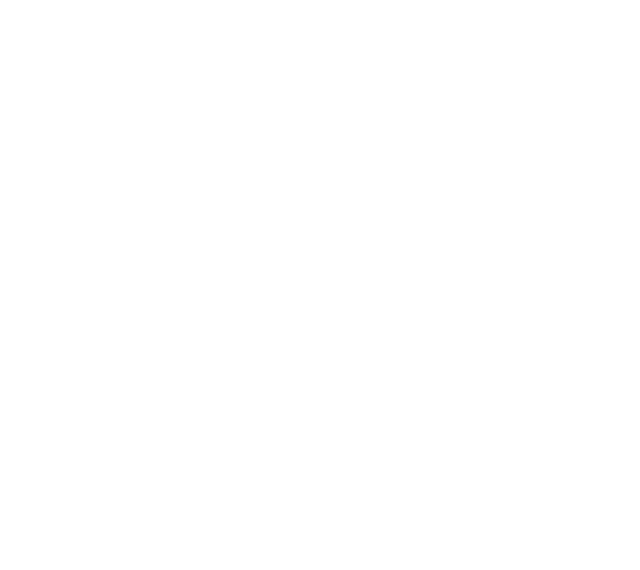
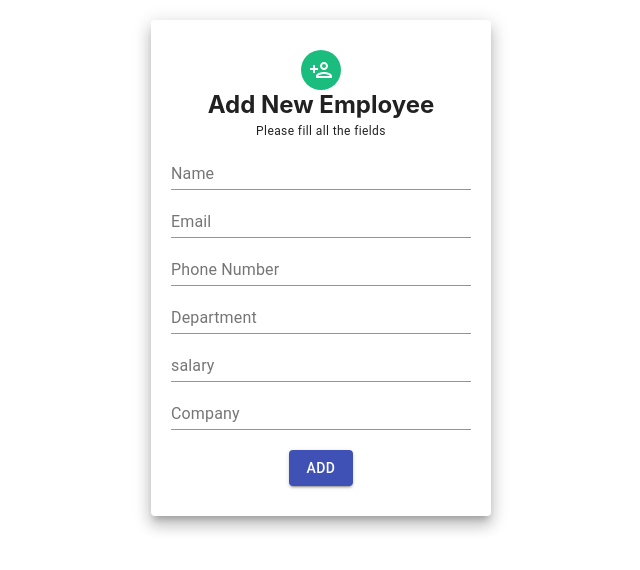
Before and after one commit to RakeshSR10/EmployeePayroll-FrontEnd-ReactJS, a React (Create React App) app: page /addEmployee in a window 1280 px wide. Shown: the top 570 px of the page, without its empty margins (319-959 px from the left). Built offline with nearby package versions, Linux system fonts and the light colour scheme.

Commit message:
feat: added employeeForm design in components

```diff
--- a/src/App.js
+++ b/src/App.js
@@ -3,6 +3,7 @@
 import Registration from './pages/registerForm.jsx'
 import Login from './pages/loginForm.jsx';
 import Dashboard from './components/dashboard.jsx';
+import AddEmployee from './components/addEmployee.jsx';
 import { BrowserRouter as Router, Route, Switch } from 'react-router-dom';
 require('dotenv').config()
 
@@ -14,6 +15,7 @@
           <Route exact path='/' component={Registration} />
             <Route path='/register' component={Registration} />
             <Route path='/login' component={Login} />
+            <Route path='/addEmployee' component={AddEmployee} />
             <Route path='/dashboard' component={Dashboard} />
           </Switch>
       </div>
--- /dev/null
+++ b/src/components/addEmployee.jsx
@@ -0,0 +1,38 @@
+import React from 'react';
+import { Grid, Paper, Avatar, Typography, TextField, Button } from '@material-ui/core';
+import PersonAddOutlinedIcon from '@material-ui/icons/PersonAddOutlined';
+
+
+class AddEmployee extends React.Component  {
+
+render() {
+    const paperStyle = {padding:'30px 20px', width:300, margin:'20px auto'}
+    const headerStyle = {margin:0}
+    const avatarStyle = {backgroundColor:'#1bbd7e'}
+    const marginTop = {marginTop:20}
+
+    return (
+            <Grid>
+                <Paper elevation={10} style={paperStyle}>
+                    <Grid align='center'>
+                        <Avatar style={ avatarStyle }>
+                            <PersonAddOutlinedIcon />
+                        </Avatar>
+                        <h2 style={headerStyle}>Add New Employee</h2>
+                        <Typography variant='caption' gutterBottom>Please fill all the fields</Typography>
+                    </Grid>
+                    <form>
+                        <TextField fullWidth label='Name' placeholder='your name' name="name"/>
+                        <TextField fullWidth label='Email' placeholder=' your email' name="email"/>
+                        <TextField fullWidth label='Phone Number' placeholder=' your mobile number' name="phoneNumber"/>
+                        <TextField fullWidth label='Department' name="department"/>
+                        <TextField fullWidth label='salary' name="salary"/>
+                        <TextField fullWidth label='Company' name="company"/>
+                        <Button type='submit' variant='contained' color='primary' style={marginTop}>Add</Button>
+                    </form>
+                </Paper>
+            </Grid>
+        )
+    }
+}
+export default AddEmployee;
--- a/src/components/dashboard.jsx
+++ b/src/components/dashboard.jsx
@@ -22,7 +22,7 @@
 import AddBoxIcon from '@material-ui/icons/AddBox';
 import EditIcon from '@material-ui/icons/Edit';
 import DeleteIcon from '@material-ui/icons/Delete';
-import { Link, useHistory } from 'react-router-dom';
+import { Link } from 'react-router-dom';
 
 const drawerWidth = 200;
 
@@ -115,7 +115,6 @@
 export default function Dashboard() {
     const classes = useStyles();
     const [open, setOpen] = React.useState(false);
-    const history = useHistory();
 
     const handleDrawerOpen = () => {
         setOpen(true);
@@ -125,8 +124,7 @@
     };
 
     const handleExitToAppOutlinedIcon = () => {
-        localStorage.removeItem('token');
-        history.push('/');
+
     }
 
     const fixedHeightPaper = clsx(classes.paper, classes.fixedHeight);
```
